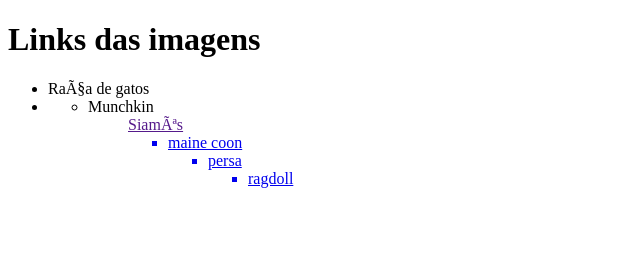
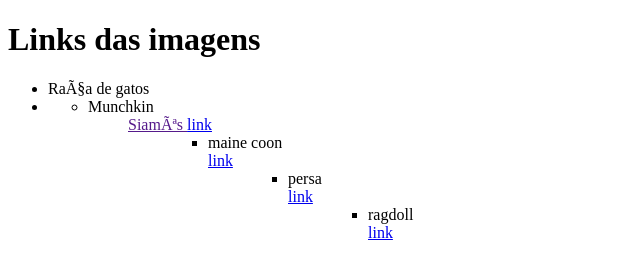
Before and after one commit to julianaguuh13/site-gpml, a plain HTML site: page index.html in a window 1280 px wide. Shown: the whole page, without its empty margins (0-640 px from the left). Drawn offline with Linux system fonts and the light colour scheme.

Commit message:
Update index.html

```diff
--- a/index.html
+++ b/index.html
@@ -15,16 +15,20 @@
           <ul type=start2>
             <a href=""
             <li>Siamês</li>
-             <a href="https://mypetandi.elanco.com/au/new-owners/so-you-re-thinking-about-getting-siamese-cat">
+             <a href="https://mypetandi.elanco.com/au/new-owners/so-you-re-thinking-about-getting-siamese-cat">link</a>
+    <ul type=smart3>
                <ul type=smart3>
             <li>maine coon</li>
-                 <a href="https://www.google.com/url?sa=i&url=https%3A%2F%2Fwww.petlove.com.br%2Fdicas%2Fcuidados-com-o-gato-maine-coon&psig=AOvVaw3N6VSpBA-GRxYjo8WEi_WR&ust=1717714880057000&source=images&cd=vfe&opi=89978449&ved=0CBEQjRxqFwoTCNj5z__IxYYDFQAAAAAdAAAAABAE">
+                 <a href="https://www.google.com/url?sa=i&url=https%3A%2F%2Fwww.petlove.com.br%2Fdicas%2Fcuidados-com-o-gato-maine-coon&psig=AOvVaw3N6VSpBA-GRxYjo8WEi_WR&ust=1717714880057000&source=images&cd=vfe&opi=89978449&ved=0CBEQjRxqFwoTCNj5z__IxYYDFQAAAAAdAAAAABAE">link</a>
+    <ul type=smart3>
 <ul type=smart4>
   <li>persa</li>
-  <a href="https://www.google.com/url?sa=i&url=https%3A%2F%2Fwww.thesprucepets.com%2Fpersian-cat-breed-5220970&psig=AOvVaw3N6VSpBA-GRxYjo8WEi_WR&ust=1717714880057000&source=images&cd=vfe&opi=89978449&ved=0CBEQjRxqFwoTCNj5z__IxYYDFQAAAAAdAAAAABAJ">
+  <a href="https://www.google.com/url?sa=i&url=https%3A%2F%2Fwww.thesprucepets.com%2Fpersian-cat-breed-5220970&psig=AOvVaw3N6VSpBA-GRxYjo8WEi_WR&ust=1717714880057000&source=images&cd=vfe&opi=89978449&ved=0CBEQjRxqFwoTCNj5z__IxYYDFQAAAAAdAAAAABAJ">link</a>
+    <ul type=smart3>
  <ul type=smart5>
    <li>ragdoll</li>
-   <a <a href="https://www.google.com/url?sa=i&url=https%3A%2F%2Fwww.reddit.com%2Fr%2Fragdolls%2Fcomments%2F117hnf8%2Fragdoll_stare_whats_going_on_in_there%2F&psig=AOvVaw3N6VSpBA-GRxYjo8WEi_WR&ust=1717714880057000&source=images&cd=vfe&opi=89978449&ved=0CBEQjRxqFwoTCNj5z__IxYYDFQAAAAAdAAAAABAT">
+   <a <a href="https://www.google.com/url?sa=i&url=https%3A%2F%2Fwww.reddit.com%2Fr%2Fragdolls%2Fcomments%2F117hnf8%2Fragdoll_stare_whats_going_on_in_there%2F&psig=AOvVaw3N6VSpBA-GRxYjo8WEi_WR&ust=1717714880057000&source=images&cd=vfe&opi=89978449&ved=0CBEQjRxqFwoTCNj5z__IxYYDFQAAAAAdAAAAABAT">link</a>
+    <ul type=smart3>
   <ul type=smart6>
    </body>
 </html>
```
